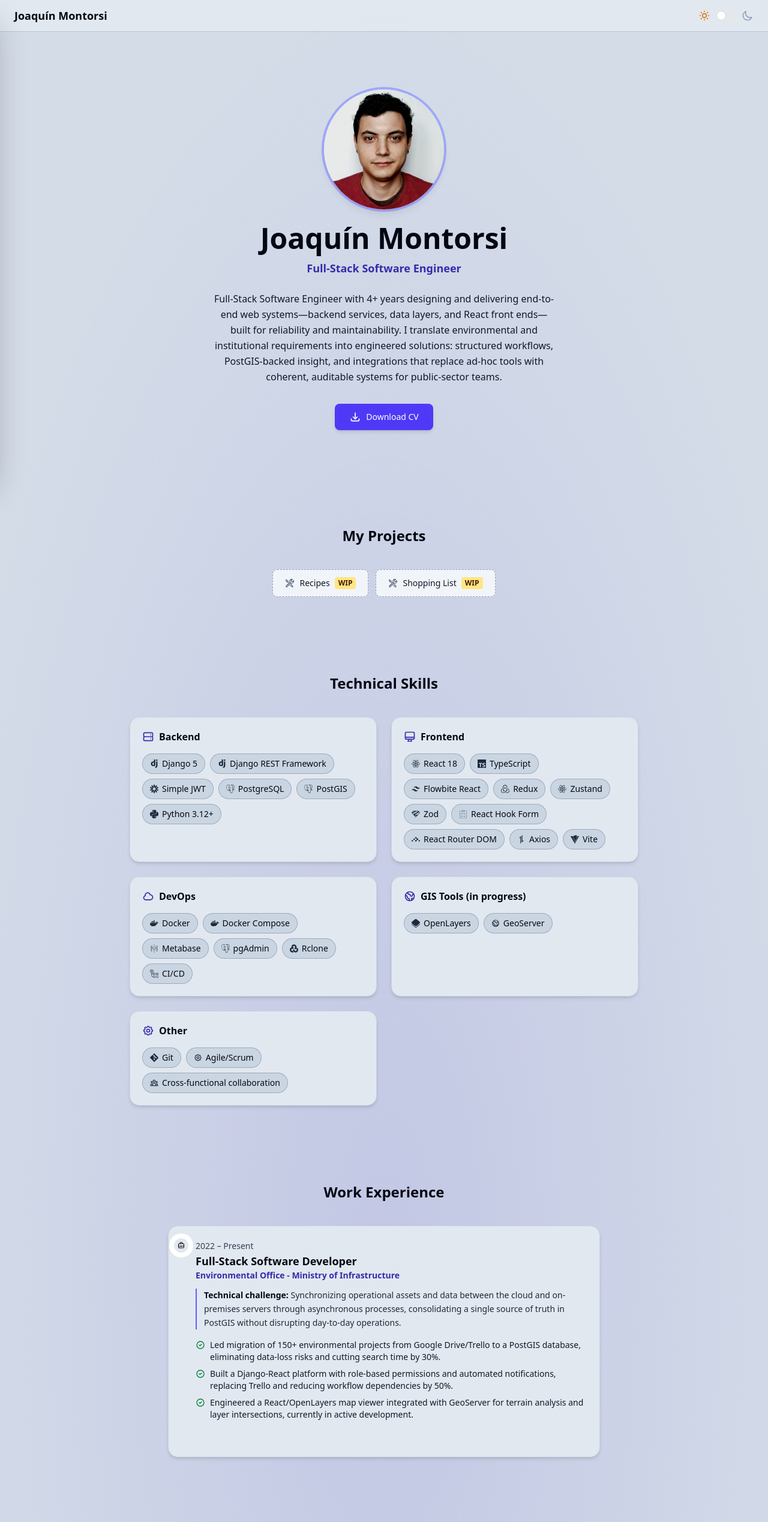
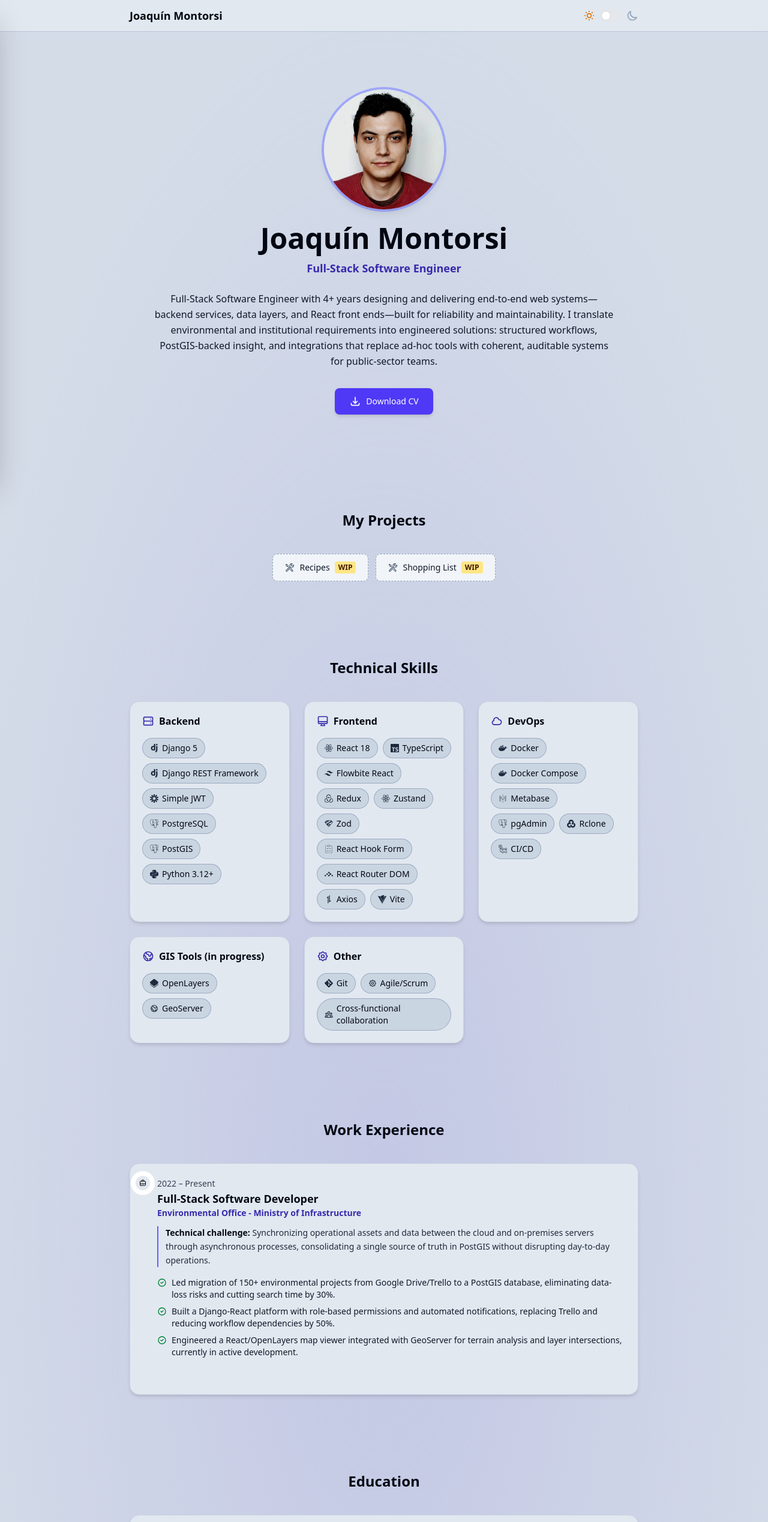
Before and after one commit to Joaquin-Montorsi/landing_cv, a React (Vite) app: page / in a window 1280 px wide. Shown: the top 2537 px of the page at 60% size. Built offline with nearby package versions, Linux system fonts and the light colour scheme.

Commit message:
style: :bug: fix unconsistance elements width with the page

```diff
--- a/src/App.jsx
+++ b/src/App.jsx
@@ -16,11 +16,13 @@ function App() {
     <>
       <ThemeSync />
       <Page>
-        <nav className="sticky top-0 z-30 flex items-center justify-between border-b border-slate-400/50 bg-slate-200/95 px-6 py-3 backdrop-blur-md dark:border-slate-600/60 dark:bg-slate-900/95">
-          <span className="text-lg font-semibold text-gray-950 dark:text-white">
-            {profile.name}
-          </span>
-          <ThemeToggle />
+        <nav className="sticky top-0 z-30 border-b border-slate-400/50 bg-slate-200/95 backdrop-blur-md dark:border-slate-600/60 dark:bg-slate-900/95">
+          <div className="mx-auto flex w-full max-w-4xl items-center justify-between px-6 py-3">
+            <span className="text-lg font-semibold text-gray-950 dark:text-white">
+              {profile.name}
+            </span>
+            <ThemeToggle />
+          </div>
         </nav>
 
         <main>
@@ -34,8 +36,10 @@ function App() {
           <Contact />
         </main>
 
-        <footer className="mt-8 border-t border-slate-400/50 py-6 text-center text-sm text-gray-700 dark:border-slate-600/60 dark:text-gray-300">
-          &copy; {new Date().getFullYear()} Joaquín Montorsi
+        <footer className="mt-8 border-t border-slate-400/50 py-6 text-sm text-gray-700 dark:border-slate-600/60 dark:text-gray-300">
+          <div className="mx-auto w-full max-w-4xl px-6 text-center">
+            &copy; {new Date().getFullYear()} Joaquín Montorsi
+          </div>
         </footer>
       </Page>
     </>
--- a/src/components/Contact.jsx
+++ b/src/components/Contact.jsx
@@ -51,7 +51,7 @@ const contactItems = [
 
 export default function Contact() {
   return (
-    <section className="mx-auto max-w-2xl px-6 py-16 text-center">
+    <section className="mx-auto w-full max-w-4xl px-6 py-16 text-center">
       <SectionTitle>Contact</SectionTitle>
       <p className="mb-8 -mt-4 text-gray-800 dark:text-gray-200">
         Feel free to reach out through any of the following channels.
--- a/src/components/Education.jsx
+++ b/src/components/Education.jsx
@@ -14,7 +14,7 @@ import { education } from "../data"
 
 export default function Education() {
   return (
-    <section className="mx-auto max-w-3xl px-6 py-16">
+    <section className="mx-auto w-full max-w-4xl px-6 py-16">
       <SectionTitle>Education</SectionTitle>
 
       <GlassCard>
--- a/src/components/Experience.jsx
+++ b/src/components/Experience.jsx
@@ -14,7 +14,7 @@ import { experience } from "../data"
 
 export default function Experience() {
   return (
-    <section className="mx-auto max-w-3xl px-6 py-16">
+    <section className="mx-auto w-full max-w-4xl px-6 py-16">
       <SectionTitle>Work Experience</SectionTitle>
 
       <GlassCard>
--- a/src/components/Hero.jsx
+++ b/src/components/Hero.jsx
@@ -5,7 +5,7 @@ import { profile } from "../data"
 
 export default function Hero() {
   return (
-    <section className="mx-auto max-w-3xl px-6 py-16 text-center md:py-24">
+    <section className="mx-auto w-full max-w-4xl px-6 py-16 text-center md:py-24">
       <img
         src={profilePhoto}
         alt={profile.name}
@@ -20,7 +20,7 @@ export default function Hero() {
         {profile.title}
       </p>
 
-      <p className="mx-auto mt-6 max-w-xl leading-relaxed text-gray-900 dark:text-gray-100">
+      <p className="mx-auto mt-6 max-w-3xl leading-relaxed text-gray-900 dark:text-gray-100">
         {profile.summary}
       </p>
 
--- a/src/components/Languages.jsx
+++ b/src/components/Languages.jsx
@@ -23,7 +23,7 @@ export default function Languages() {
   const [openCert, setOpenCert] = useState(null)
 
   return (
-    <section className="mx-auto max-w-xl px-6 py-16">
+    <section className="mx-auto w-full max-w-4xl px-6 py-16">
       <SectionTitle>Languages</SectionTitle>
 
       <GlassCard>
--- a/src/components/Personal.jsx
+++ b/src/components/Personal.jsx
@@ -12,7 +12,7 @@ const categories = [
 
 export default function Personal() {
   return (
-    <section className="mx-auto max-w-3xl px-6 py-16">
+    <section className="mx-auto w-full max-w-4xl px-6 py-16">
       <SectionTitle>Personal Info</SectionTitle>
 
       <div className="grid gap-6 sm:grid-cols-3">
--- a/src/components/Projects.jsx
+++ b/src/components/Projects.jsx
@@ -5,7 +5,7 @@ import { projects } from "../data"
 
 export default function Projects() {
   return (
-    <section className="mx-auto max-w-3xl px-6 py-16">
+    <section className="mx-auto w-full max-w-4xl px-6 py-16">
       <SectionTitle>My Projects</SectionTitle>
 
       <div className="flex flex-wrap justify-center gap-3">
--- a/src/components/Skills.jsx
+++ b/src/components/Skills.jsx
@@ -72,10 +72,10 @@ const categories = [
 
 export default function Skills() {
   return (
-    <section className="mx-auto max-w-4xl px-6 py-16">
+    <section className="mx-auto w-full max-w-4xl px-6 py-16">
       <SectionTitle>Technical Skills</SectionTitle>
 
-      <div className="grid gap-6 sm:grid-cols-2">
+      <div className="grid grid-cols-1 gap-6 sm:grid-cols-2 lg:grid-cols-3">
         {categories.map(({ key, label, icon: CatIcon }) => (
           <GlassCard key={key}>
             <div className="mb-4 flex items-center gap-2">
```
